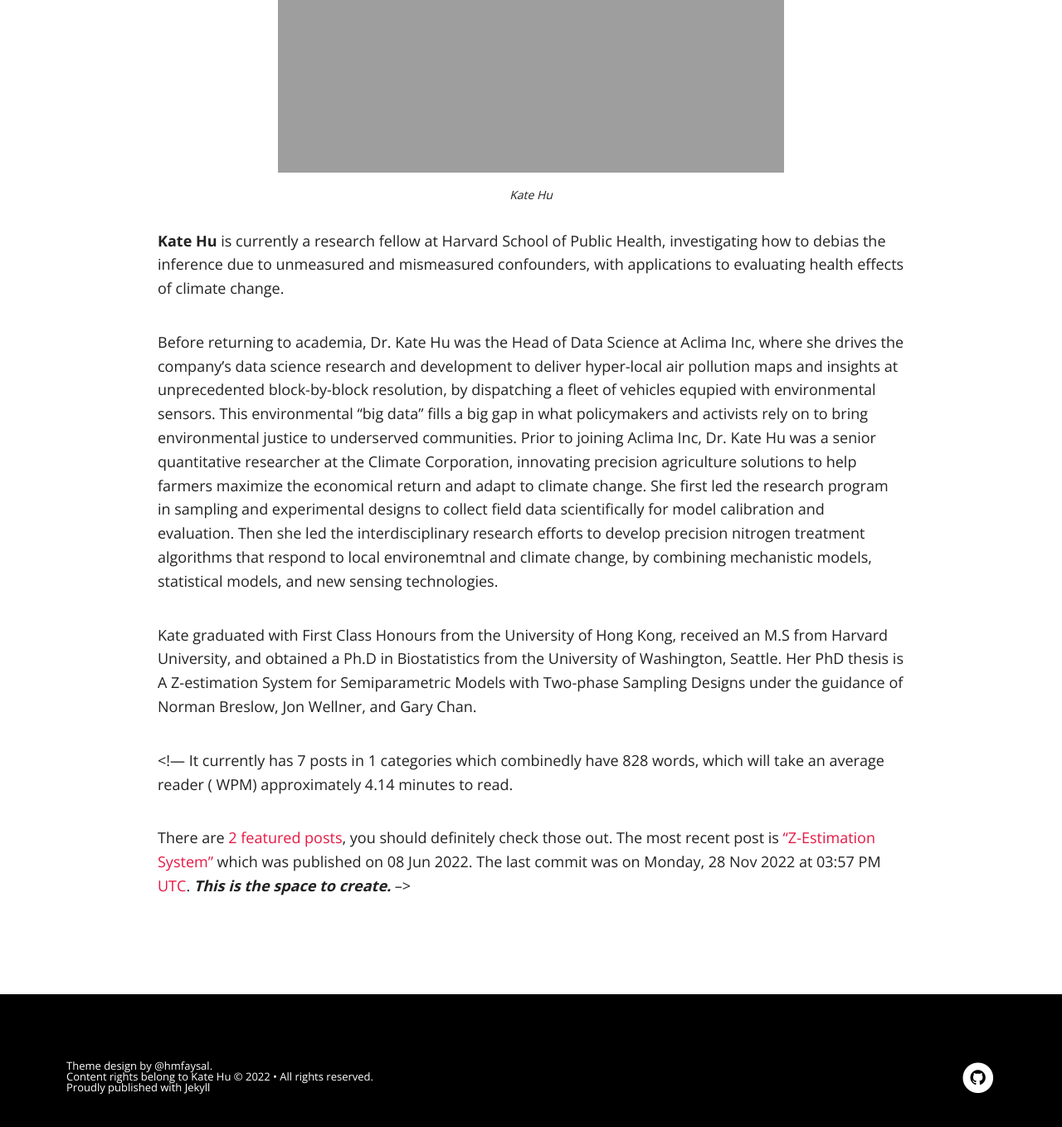
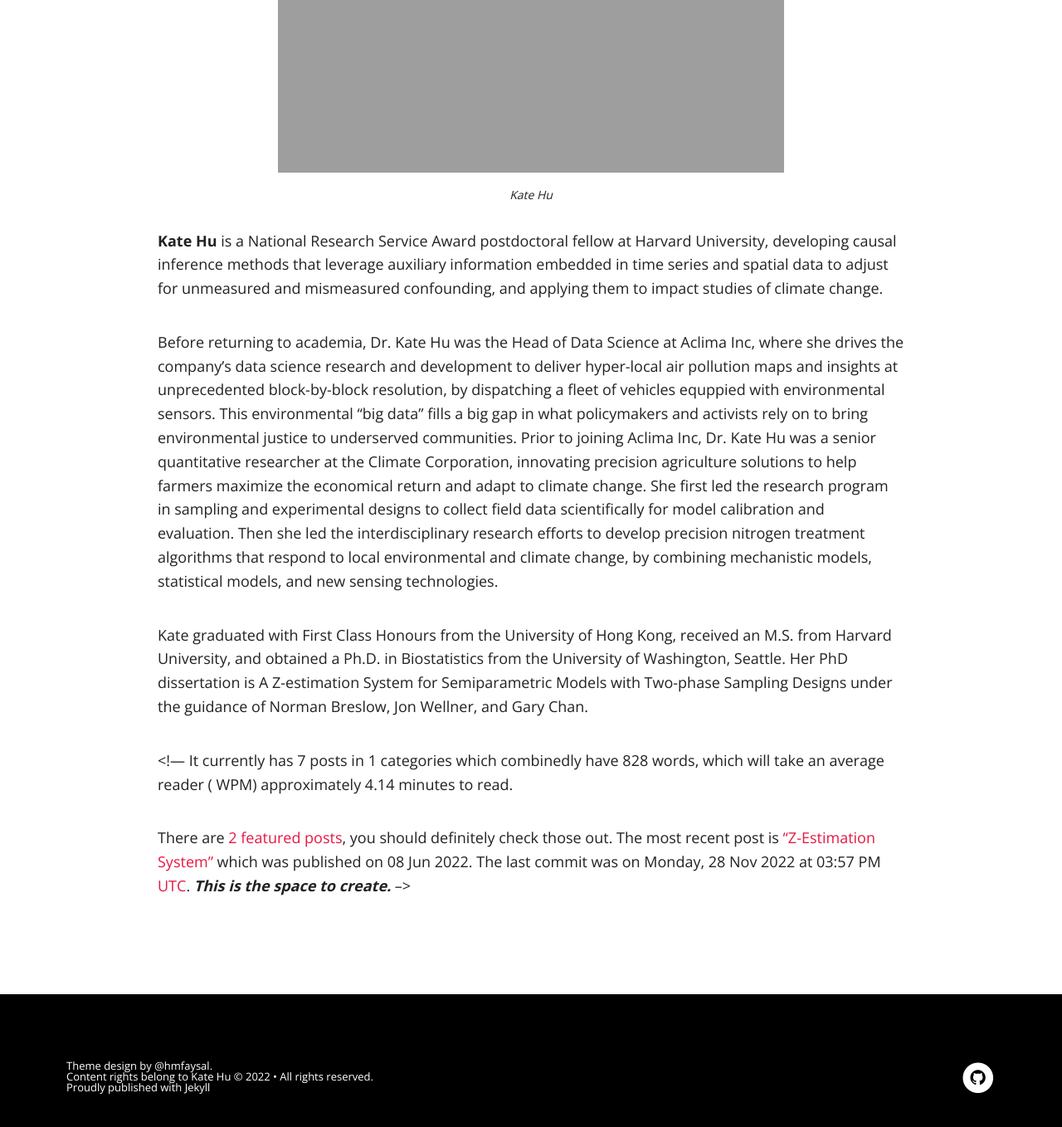
Before and after one commit to katehu/katehu.github.io, a Jekyll site: the page built from about.md, in a window 1280 px wide and 1400 px high, scrolled down 657 px. Shown: the top 1358 px of the window at 83% size. Built offline with Jekyll 4.4.1, drawn with Linux system fonts in a browser that asks for light colours; nearby versions of some CDN libraries.

Commit message:
clean typo

```diff
--- a/about.md
+++ b/about.md
@@ -27,11 +27,11 @@
 {% endfor %}
 
 
- **Kate Hu** is currently a research fellow at Harvard School of Public Health, investigating how to debias the inference due to unmeasured and mismeasured confounders, with applications to evaluating health effects of climate change.
+ **Kate Hu** is a National Research Service Award postdoctoral fellow at Harvard University, developing causal inference methods that leverage auxiliary information embedded in time series and spatial data to adjust for unmeasured and mismeasured confounding, and applying them to impact studies of climate change.
 
-Before returning to academia, Dr. Kate Hu was the Head of Data Science at Aclima Inc, where she drives the company’s data science research and development to deliver hyper-local air pollution maps and insights at unprecedented block-by-block resolution, by dispatching a fleet of vehicles equpied with environmental sensors. This environmental “big data” fills a big gap in what policymakers and activists rely on to bring environmental justice to underserved communities.  Prior to joining Aclima Inc, Dr. Kate Hu was a senior quantitative researcher at the Climate Corporation, innovating precision agriculture solutions to help farmers maximize the economical return and adapt to climate change.  She first led the research program in sampling and experimental designs to collect field data scientifically for model calibration and evaluation. Then she led the interdisciplinary research efforts to develop precision nitrogen treatment algorithms that respond to local environemtnal and climate change,  by combining mechanistic models, statistical models, and new sensing technologies.
+Before returning to academia, Dr. Kate Hu was the Head of Data Science at Aclima Inc, where she drives the company’s data science research and development to deliver hyper-local air pollution maps and insights at unprecedented block-by-block resolution, by dispatching a fleet of vehicles equppied with environmental sensors. This environmental “big data” fills a big gap in what policymakers and activists rely on to bring environmental justice to underserved communities.  Prior to joining Aclima Inc, Dr. Kate Hu was a senior quantitative researcher at the Climate Corporation, innovating precision agriculture solutions to help farmers maximize the economical return and adapt to climate change.  She first led the research program in sampling and experimental designs to collect field data scientifically for model calibration and evaluation. Then she led the interdisciplinary research efforts to develop precision nitrogen treatment algorithms that respond to local environmental and climate change,  by combining mechanistic models, statistical models, and new sensing technologies.
 
-Kate graduated with First Class Honours from the University of Hong Kong, received an M.S from Harvard University, and obtained a Ph.D in Biostatistics from the University of Washington, Seattle. Her PhD thesis is A Z-estimation System for Semiparametric Models with Two-phase Sampling Designs under the guidance of Norman Breslow, Jon Wellner, and Gary Chan.
+Kate graduated with First Class Honours from the University of Hong Kong, received an M.S. from Harvard University, and obtained a Ph.D. in Biostatistics from the University of Washington, Seattle. Her PhD dissertation is A Z-estimation System for Semiparametric Models with Two-phase Sampling Designs under the guidance of Norman Breslow, Jon Wellner, and Gary Chan.
 
 
  <!---
```
